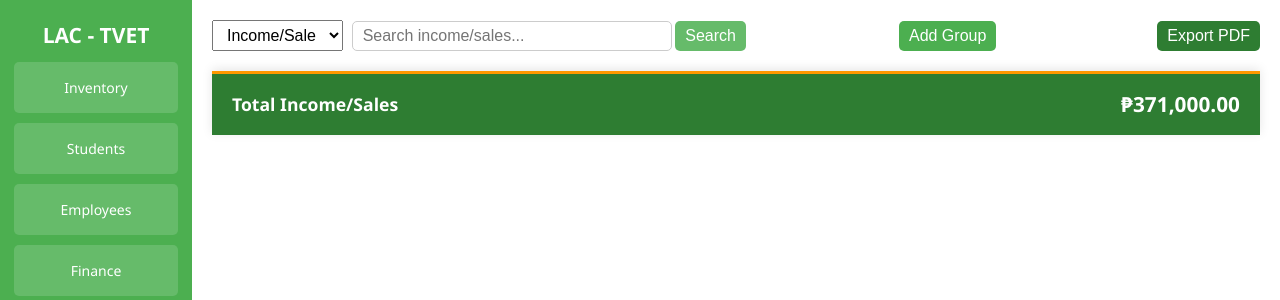
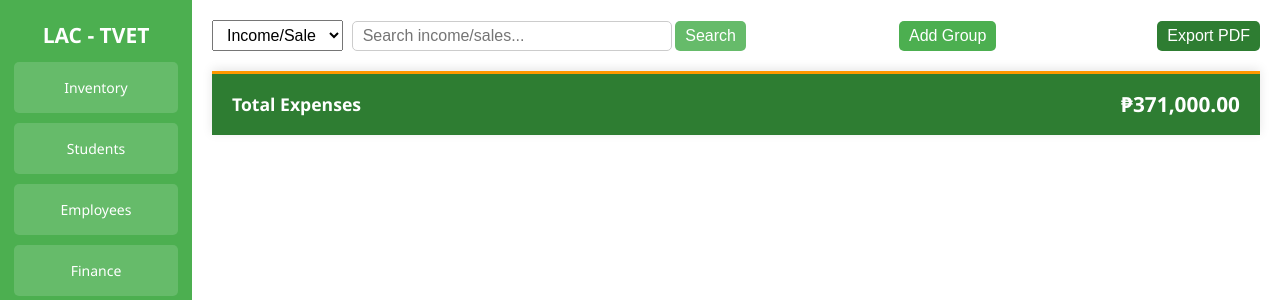
Before and after one commit to jethrobayne-glitch/lonoy-agricorp, a Flask app: template web/templates/tvet/finance.html in a window 1280 px wide. Shown: the part 64-364 px from the top of the page. Run offline with Flask 3, Linux system fonts and the light colour scheme; the template is opened without the code that fills it, so the values that code supplies are empty; some libraries are stand-ins or nearby versions.

Commit message:
Update finance.html

```diff
--- a/web/templates/tvet/finance.html
+++ b/web/templates/tvet/finance.html
@@ -370,7 +370,7 @@
                 <!-- Groups will be loaded dynamically -->
             </div>
             <div id="totalSection" class="total">
-                <p id="totalLabel">Total Income/Sales</p>
+                <p id="totalLabel">Total Expenses</p>
                 <p id="totalAmount" style="color: rgb(255 255 255);">₱371,000.00</p>
             </div>
             <div id="netIncomeSection" class="total" style="display: none;">
```
